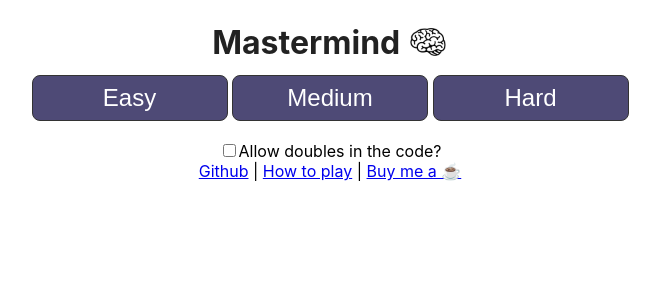
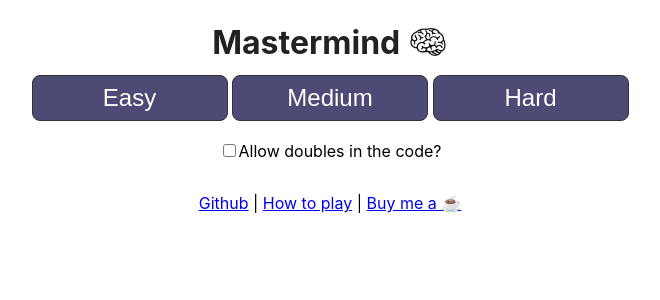
Before and after one commit to patricksimpson/mastermind, a React (Create React App) app: page / in a window 1280 px wide. Shown: the top 300 px of the page, without its empty margins (310-970 px from the left). Built offline with nearby package versions, Linux system fonts and the light colour scheme.

Commit message:
feat: footer

```diff
--- a/src/App.css
+++ b/src/App.css
@@ -179,3 +179,6 @@ h1, h2 {
 .share {
   margin: 1em;
 }
+.footer {
+  margin-top: 2rem;
+}
```
